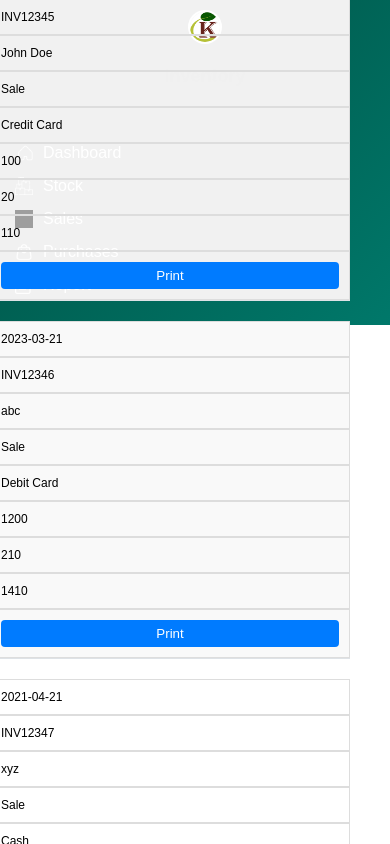
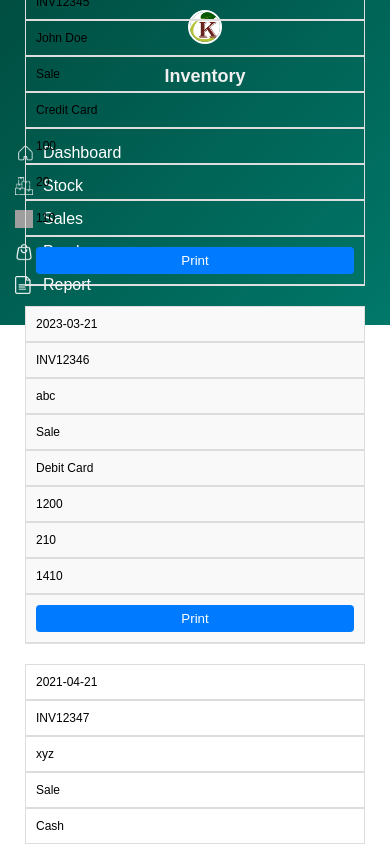
Before and after one commit to MayuriGanore/ErpKeshav_React, a React (Create React App) app: page /report/purchases in a window 390 px wide. Shown: the top 844 px of the page. Built offline with nearby package versions, Linux system fonts and the light colour scheme; grey boxes are pictures that could not be loaded.

Commit message:
Update Purchase_Report.css

```diff
--- a/src/components/Purchase_Report/Purchase_Report.css
+++ b/src/components/Purchase_Report/Purchase_Report.css
@@ -1,22 +1,22 @@
-
 .purchasereport {
   padding: 20px;
   font-family: Arial, sans-serif;
-    align-items: start;
-    margin-left: -50px;
+  align-items: flex-start;
+  max-width: 100%; /* Ensure the container doesn't overflow */
 }
 
 .purchasereport h2 {
-    text-align: start;
+  text-align: left;
   margin-bottom: 20px;
 }
 
 .search-container {
   display: flex;
-    width: 450px;
   align-items: center;
   gap: 10px;
   margin-bottom: 20px;
+  max-width: 100%; /* Ensure the search container doesn't overflow */
+  flex-wrap: wrap; /* Allow wrapping for smaller screens */
 }
 
 .search-box {
@@ -24,6 +24,7 @@
   padding: 10px;
   border: 1px solid #ccc;
   border-radius: 4px;
+  min-width: 200px; /* Ensure the search box has a minimum width */
 }
 
 button {
@@ -33,6 +34,7 @@
   color: white;
   cursor: pointer;
   border-radius: 4px;
+  min-width: 100px; /* Ensure the button has a minimum width */
 }
 
 button:hover {
@@ -65,19 +67,44 @@
 }
 
 /* Responsive Design */
+@media (max-width: 992px) {
+  .purchasereport {
+    margin-left: 50px; /* Adjust margin for mid-sized screens */
+  }
+
+  .search-container {
+    width: 100%;
+  }
+
+  .search-box {
+    width: 100%; /* Ensure search box spans full width */
+  }
+}
+
 @media (max-width: 768px) {
+  .purchasereport {
+    margin-left: 0;
+    padding: 10px; /* Adjust padding for smaller screens */
+  }
+
+  .search-container {
+    flex-direction: column;
+    align-items: stretch;
+  }
+
+  .search-box {
+    width: 100%; /* Ensure search box spans full width */
+    margin-bottom: 10px; /* Add spacing below the search box */
+  }
+
+  button {
+    width: 100%; /* Ensure button spans full width */
+  }
+
   .table th,
   .table td {
     padding: 8px;
     font-size: 14px;
-    }
-
-    .search-box {
-      padding: 8px;
-    }
-
-    button {
-      padding: 8px 16px;
   }
 }
 
@@ -99,4 +126,8 @@
   .table {
     font-size: 12px;
   }
+
+  .purchasereport {
+    padding: 5px; /* Further reduce padding on smallest screens */
   }
+}
```
Lines whose indentation alone changed are shown as unchanged.
